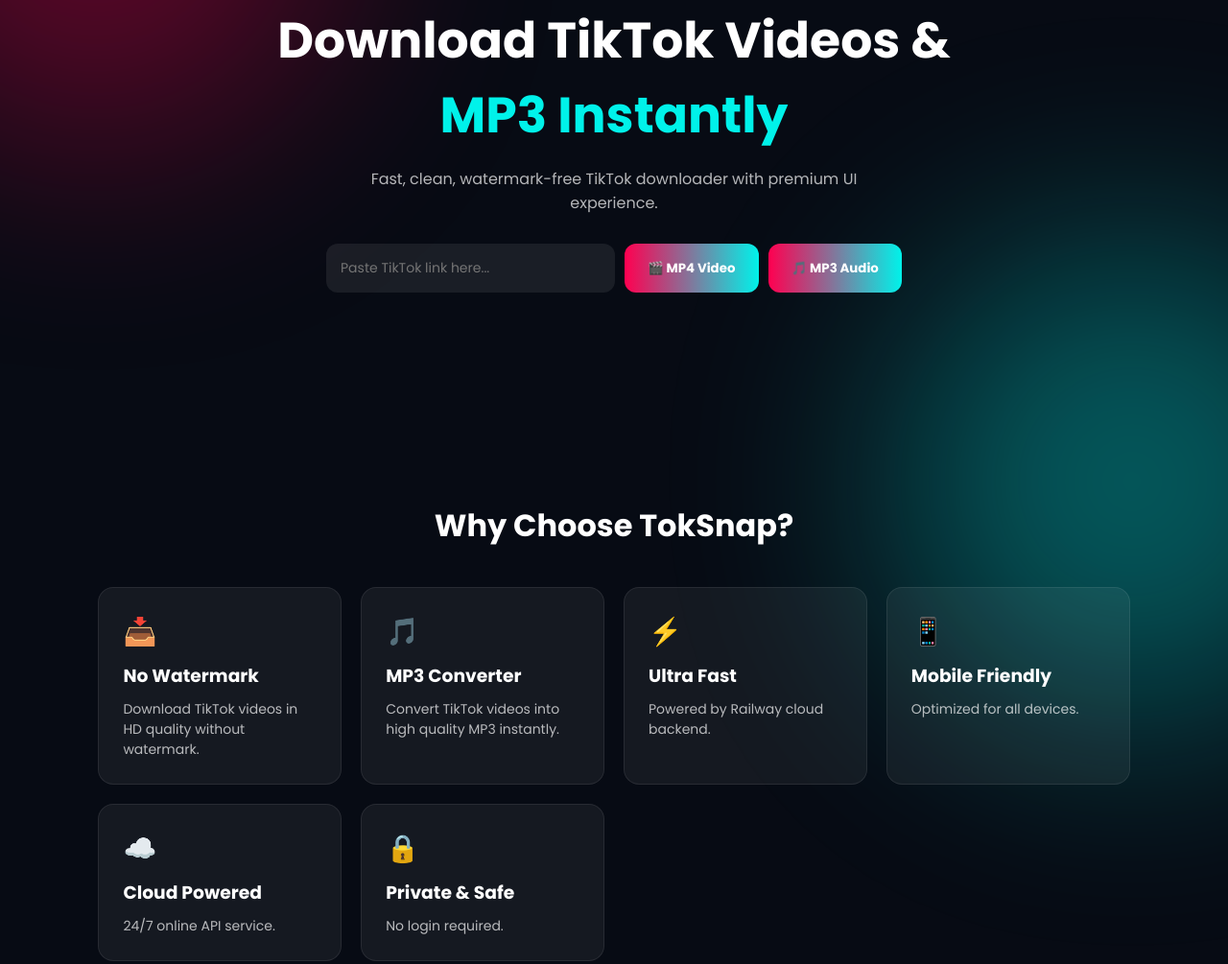
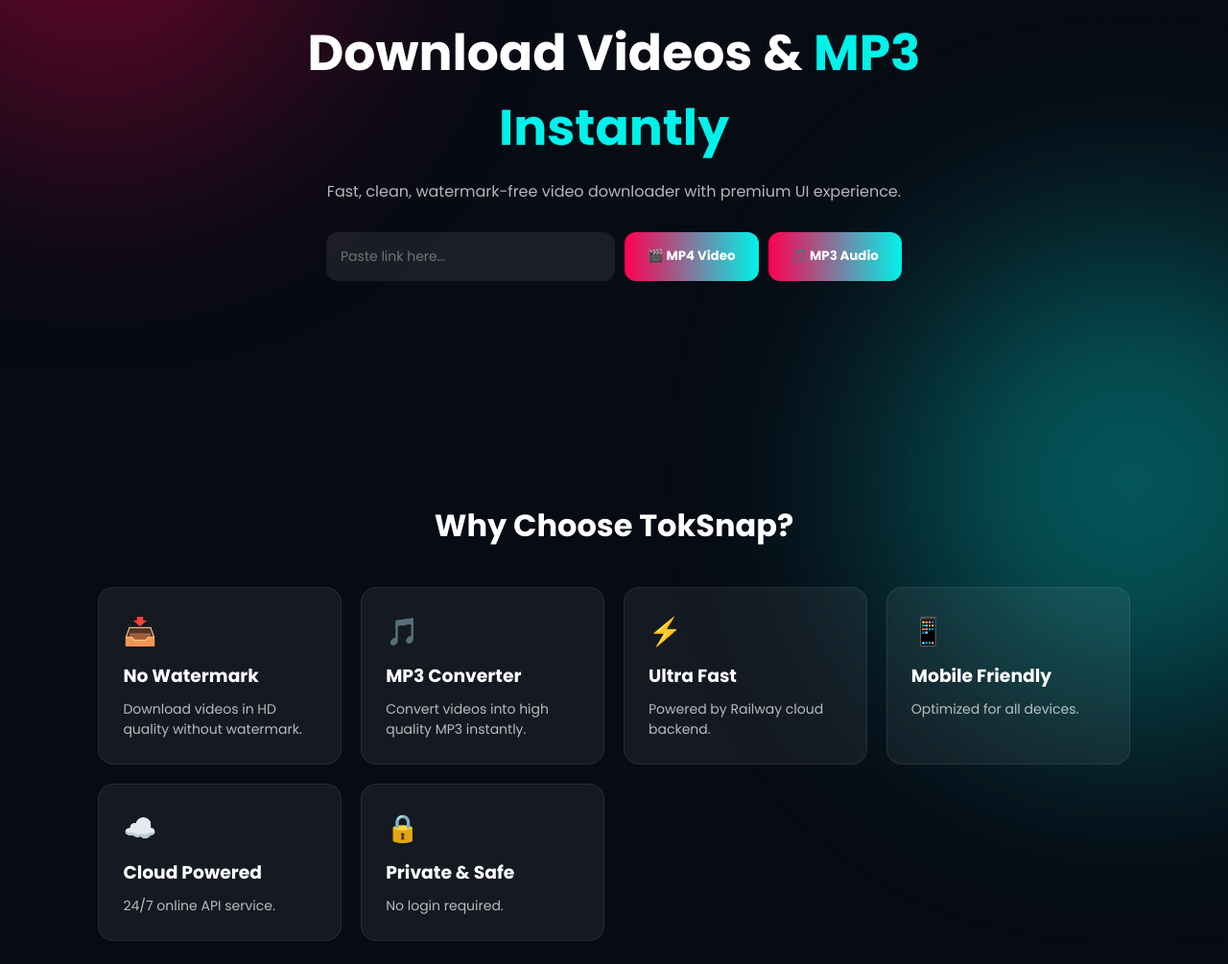
Before and after one commit to yahyaagus204-maker/Tiktok-Downloader-, a website: page index.html in a window 1280 px wide. Shown: the part 198-1203 px from the top of the page at 96% size. Drawn offline with Linux system fonts and the light colour scheme.

Commit message:
Update index.html

```diff
--- a/index.html
+++ b/index.html
@@ -3,7 +3,7 @@
 <head>
   <meta charset="UTF-8" />
   <meta name="viewport" content="width=device-width, initial-scale=1.0"/>
-  <title>TokSnap - TikTok Downloader</title>
+  <title>TokSnap</title>
 
   <link rel="preconnect" href="https://fonts.googleapis.com">
   <link href="https://fonts.googleapis.com/css2?family=Poppins:wght@300;400;500;600;700&display=swap" rel="stylesheet">
@@ -26,16 +26,16 @@
   <section class="hero">
 
     <h1>
-      Download TikTok Videos &
+      Download Videos &
       <span>MP3 Instantly</span>
     </h1>
 
     <p>
-      Fast, clean, watermark-free TikTok downloader with premium UI experience.
+      Fast, clean, watermark-free video downloader with premium UI experience.
     </p>
 
     <div class="download-box">
-  <input type="text" id="url" placeholder="Paste TikTok link here...">
+  <input type="text" id="url" placeholder="Paste link here...">
 
   <div style="display:flex; gap:10px; width:100%;">
     <button onclick="download('mp4')">🎬 MP4 Video</button>
@@ -58,13 +58,13 @@
       <div class="card">
         <div class="icon">📥</div>
         <h3>No Watermark</h3>
-        <p>Download TikTok videos in HD quality without watermark.</p>
+        <p>Download videos in HD quality without watermark.</p>
       </div>
 
       <div class="card">
         <div class="icon">🎵</div>
         <h3>MP3 Converter</h3>
-        <p>Convert TikTok videos into high quality MP3 instantly.</p>
+        <p>Convert videos into high quality MP3 instantly.</p>
       </div>
 
       <div class="card">
@@ -105,7 +105,7 @@
       <div class="step">
         <div class="step-number">1</div>
         <h3>Paste Link</h3>
-        <p>Copy TikTok URL and paste it.</p>
+        <p>Copy URL and paste it.</p>
       </div>
 
       <div class="step">
@@ -151,7 +151,7 @@
 
   <!-- FOOTER -->
   <footer>
-    © 2026 TokSnap — TikTok Downloader SaaS
+    © 2026 TokSnap — Powered by TokSnap
   </footer>
 
   <script src="app.js"></script>
```
